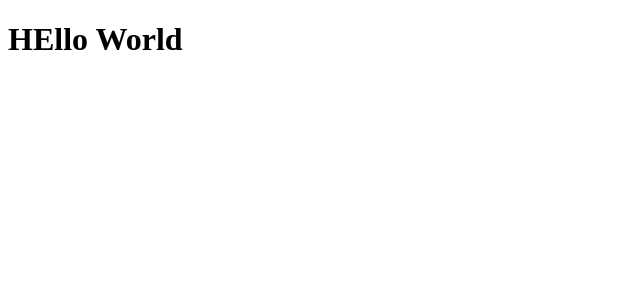
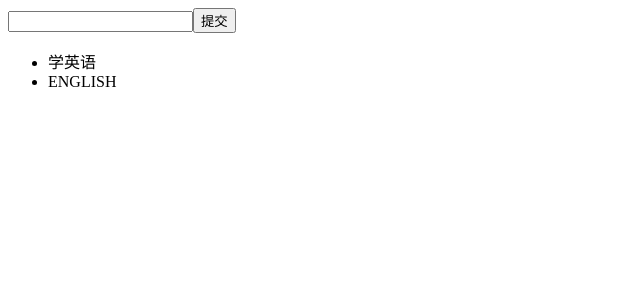
Before and after one commit to 718087538/reactStudy, a React (Create React App) app: page / in a window 1280 px wide. Shown: the top 300 px of the page, without its empty margins (0-640 px from the left). Built offline with nearby package versions, Linux system fonts and the light colour scheme.

Commit message:
setState改变数据的内容

```diff
--- /dev/null
+++ b/src/ToDoList.js
@@ -0,0 +1,44 @@
+import React, { Component ,Fragment } from 'react';
+
+class ToDoList extends Component {
+
+    constructor(props){
+        super(props);
+        this.state ={
+            inputValue:'',
+            list:[],
+        }
+    }
+
+
+
+
+
+    render() {
+        return (
+            <Fragment>
+                <input
+                 value={this.state.inputValue}
+                 onChange={this.handleInputChange.bind(this)}
+
+                />
+
+
+                 <button>提交</button>
+               <ul>
+                   <li>学英语</li>
+                   <li>ENGLISH</li>
+               </ul>
+            </Fragment>
+        )
+    }
+
+    handleInputChange(e){
+        // console.log(e.target.value);
+        this.setState({
+            inputValue : e.target.value
+        })
+    }
+}
+
+export default ToDoList;
--- a/src/index.js
+++ b/src/index.js
@@ -1,8 +1,7 @@
 import React from 'react';
 import ReactDOM from 'react-dom';
 import App from './App';
-import * as serviceWorker from './serviceWorker';
+import ToDoList from './ToDoList';
 
 ReactDOM.render(<App />, document.getElementById('root'));
-
-serviceWorker.unregister();
+ReactDOM.render(<ToDoList />,document.getElementById('root'));
```
Also changed, not shown: src/App.js (+6 -2 lines).
